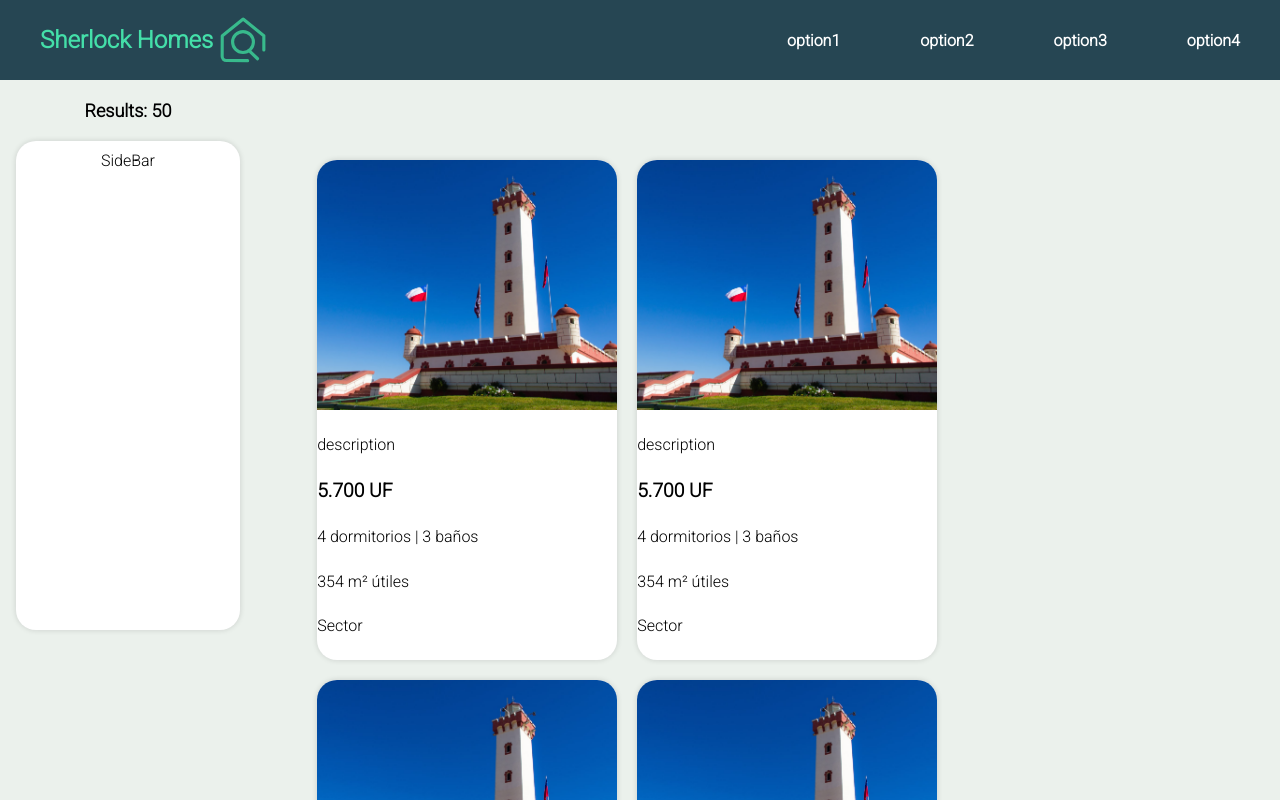
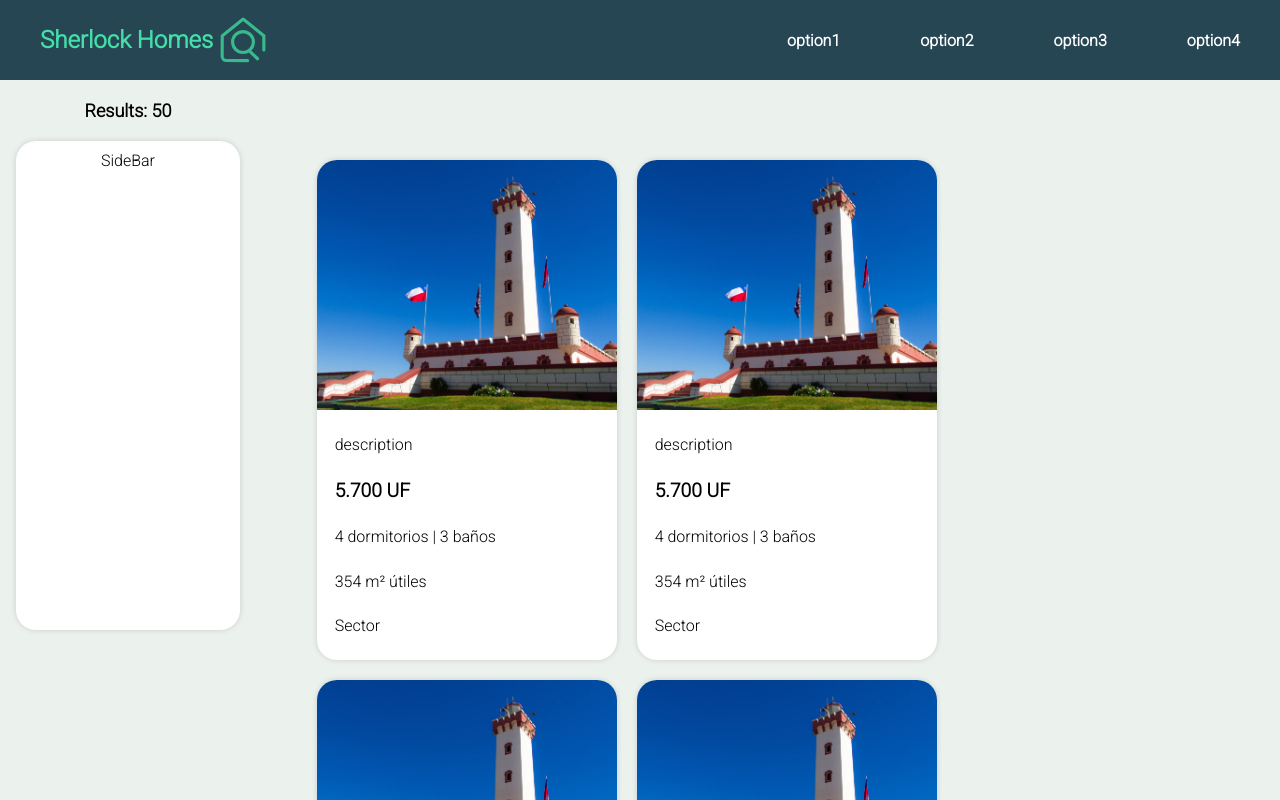
Before and after one commit to ElBugs99/Sherlock-Homes, a React (Create React App) app in the folder client/: page /search in a window 1280 px wide. Shown: the top 800 px of the page. Built offline with nearby package versions, Linux system fonts and the light colour scheme.

Commit message:
moved info in home card component

```diff
--- a/client/src/Components/UI/HomeCard/homeCard.css
+++ b/client/src/Components/UI/HomeCard/homeCard.css
@@ -47,6 +47,7 @@
     justify-content: space-evenly;
     flex-direction: column;
     align-items: flex-start;
+    padding: 0px 0px 0px 35px;
     width: 100%;
     height: 50%;
 }
```
